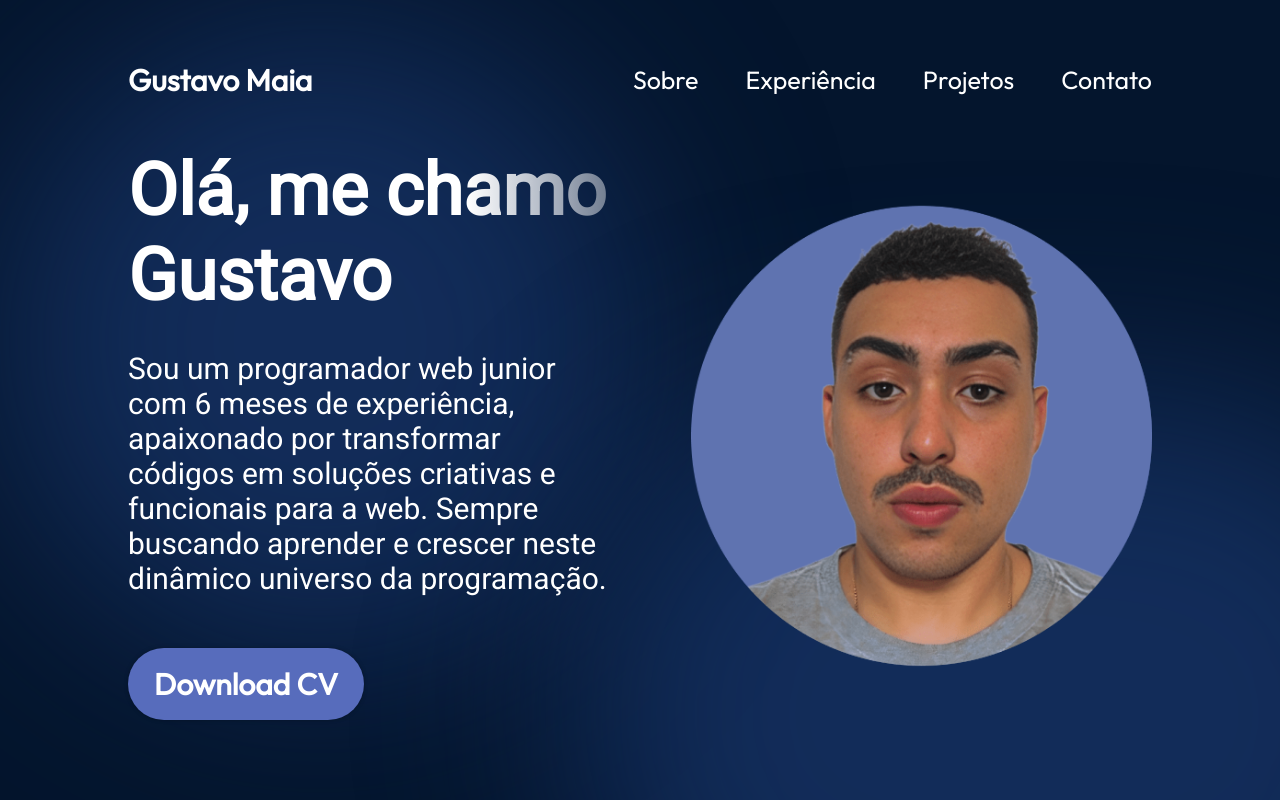
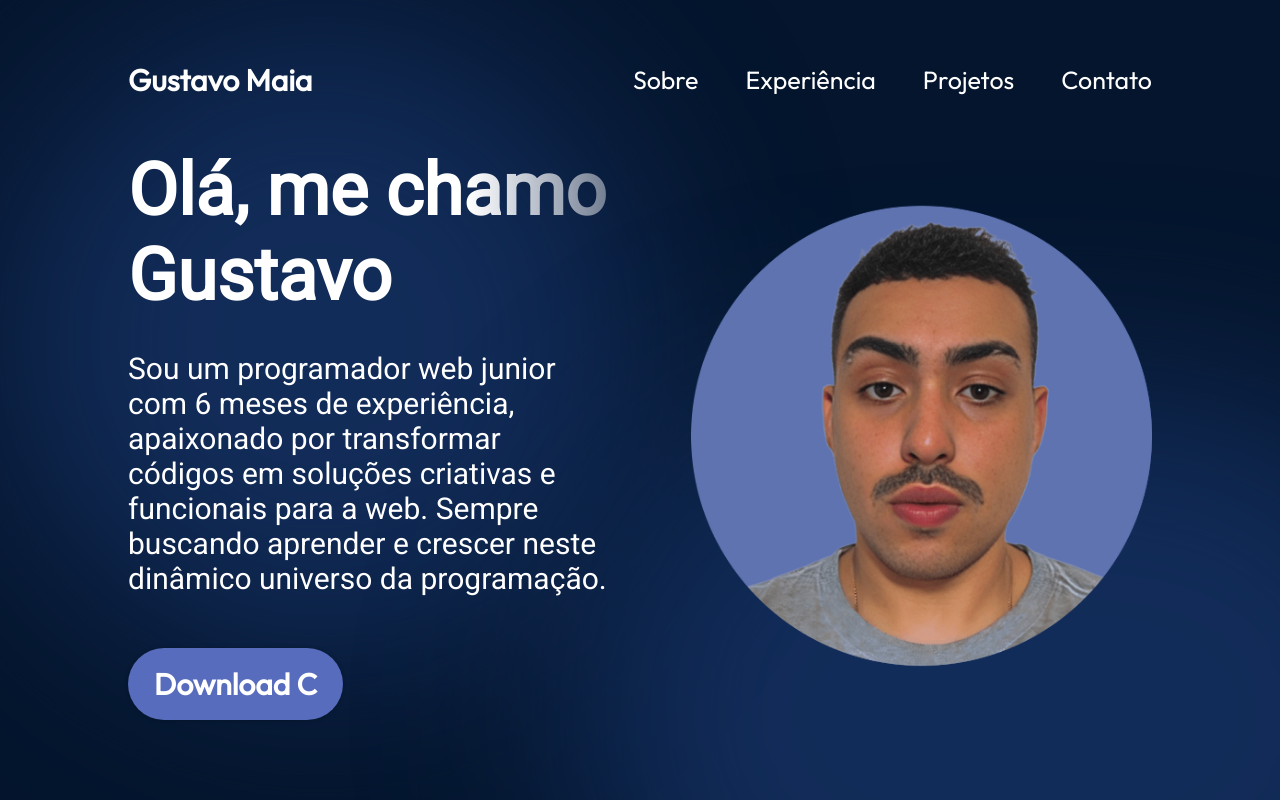
Before and after one commit to Gusmaiadev/portifolio_gustavoM, a React (Vite) app: page / in a window 1280 px wide. Shown: the top 800 px of the page. Built offline with nearby package versions, Linux system fonts and the light colour scheme.

Commit message:
enviando

```diff
--- a/src/components/Hero/Hero.jsx
+++ b/src/components/Hero/Hero.jsx
@@ -12,7 +12,7 @@ export const Hero = () => {
         Sempre buscando aprender e crescer neste dinâmico universo da programação.
         </p>
         <a href="https://drive.google.com/file/d/1Kqj21U6WgL6zzpRPkrHaj1ej6nhf6H9I/view?usp=sharing" target="blank" className={styles.contactBtn}>
-          Download CV
+          Download C
         </a>
       </div>
       <img
```
